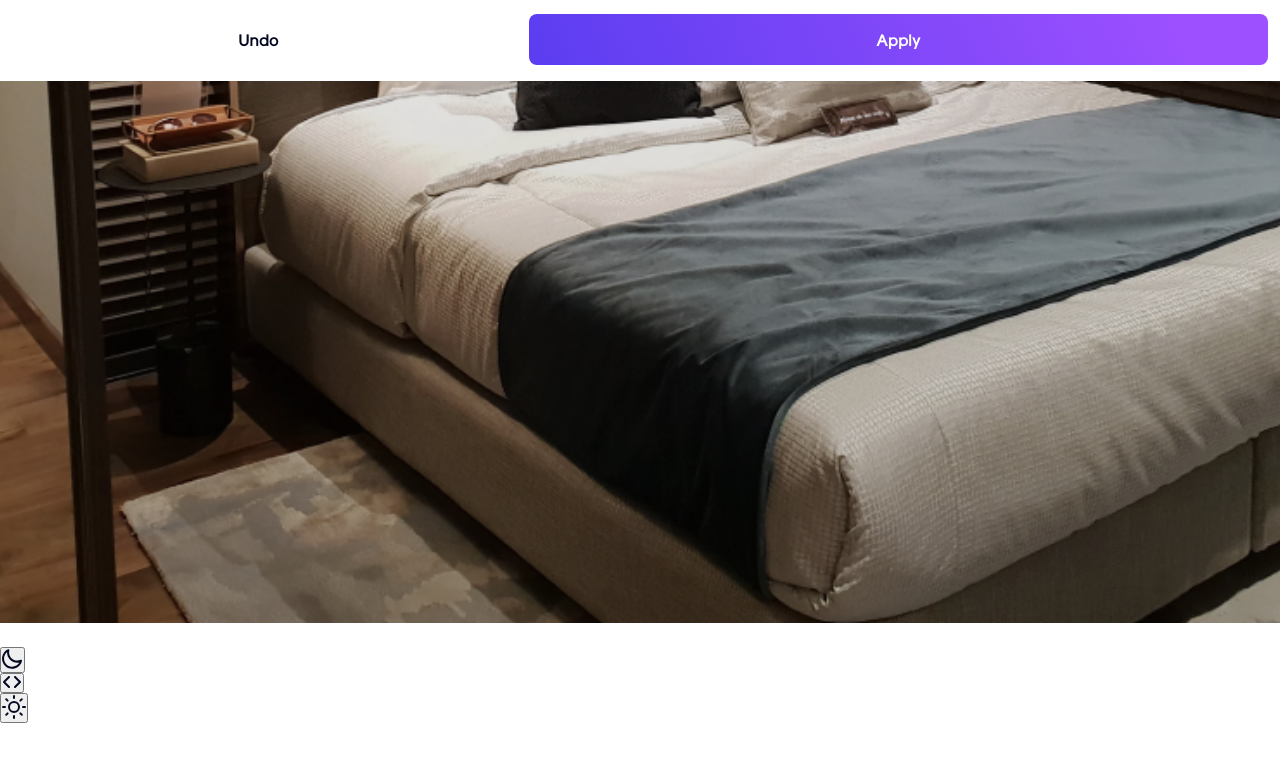
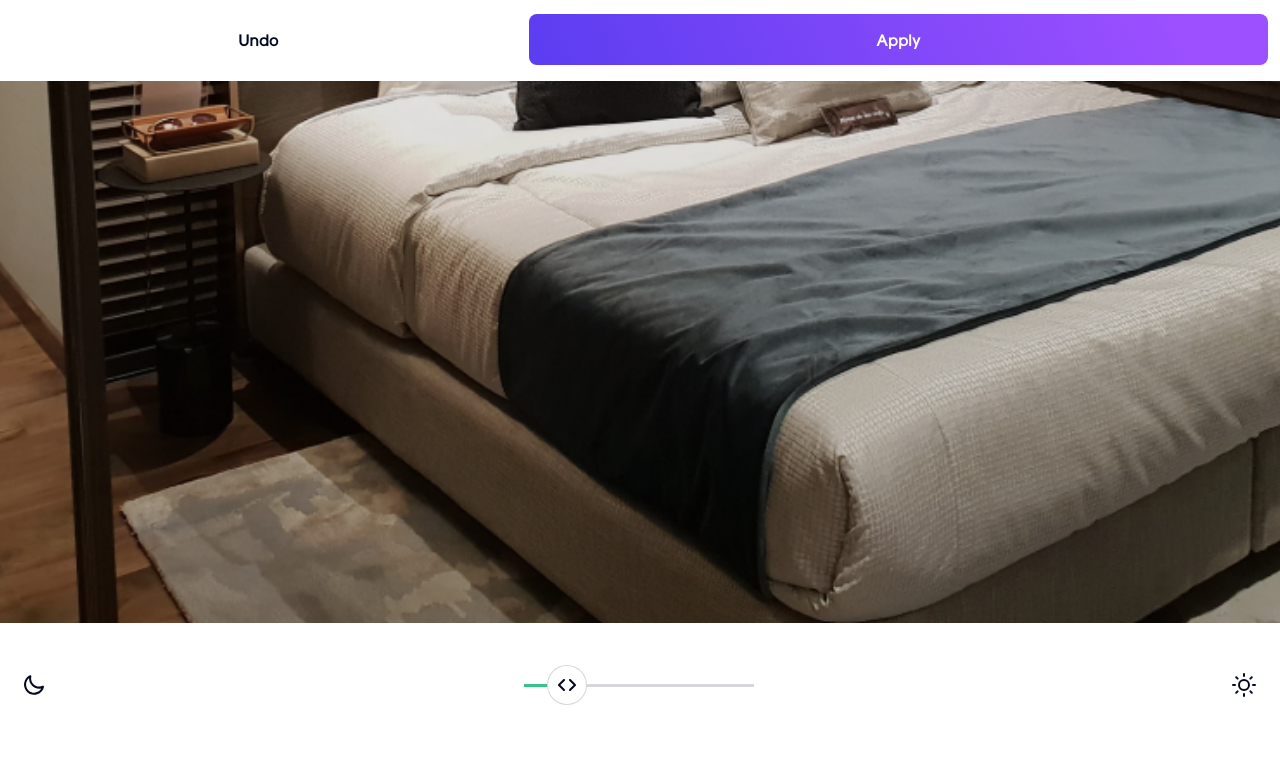
Before and after one commit to davitgelashvili/Online-Booking-veyvey, a plain HTML site: page mobile/accessbility-brightness.html in a window 1280 px wide. Shown: the part 719-1480 px from the top of the page. Drawn offline with nearby package versions, Linux system fonts and the light colour scheme.

Commit message:
added instagram ui

```diff
--- a/css/mobile/_form-elements.scss
+++ b/css/mobile/_form-elements.scss
@@ -1,5 +1,6 @@
 input[type='radio'],
-input[type='checkbox'] {
+input[type='checkbox'],
+input[type='search'] {
     accent-color: #583cf0;
 }
 
--- a/css/mobile/_page.scss
+++ b/css/mobile/_page.scss
@@ -1526,3 +1526,88 @@ img {
     letter-spacing: -0.078px;
     text-align: center;
 }
+
+.photo-actions {
+    margin-top: 50px;
+    display: flex;
+    justify-content: space-evenly;
+    align-items: center;
+
+    button {
+        display: flex;
+        flex-direction: column;
+        align-items: center;
+        gap: 13px;
+        font-weight: 700;
+        font-size: 16px;
+        letter-spacing: 0.5px;
+        text-transform: capitalize;
+        color: $mainColor;
+        background-color: transparent;
+        border: 0;
+
+        svg {
+            display: block;
+        }
+    }
+}
+
+.brightness {
+    margin-top: 50px;
+    padding-inline: 24px;
+    display: flex;
+    align-items: center;
+    justify-content: space-between;
+
+    button {
+        display: flex;
+        flex-direction: column;
+        align-items: center;
+        gap: 13px;
+        font-weight: 700;
+        font-size: 16px;
+        letter-spacing: 0.5px;
+        text-transform: capitalize;
+        color: $mainColor;
+        background-color: transparent;
+        border: 0;
+
+        svg {
+            display: block;
+        }
+    }
+
+    &__slider {
+        position: relative;
+
+        .line {
+            position: relative;
+            width: 230px;
+            height: 3px;
+            background-color: rgba(4, 9, 33, 0.16);
+
+            &__filled {
+                position: absolute;
+                top: 0;
+                left: 0;
+                bottom: 0;
+                width: 10%;
+                background-color: #34c488;
+            }
+        }
+
+        button {
+            position: absolute;
+            top: 50%;
+            left: 10%;
+            transform: translateY(-50%);
+            width: 40px;
+            height: 40px;
+            display: grid;
+            place-content: center;
+            border-radius: 100%;
+            background: #ffffff;
+            border: 1px solid rgba(4, 9, 33, 0.16);
+        }
+    }
+}
--- a/mobile/accessbility-brightness.html
+++ b/mobile/accessbility-brightness.html
@@ -45,8 +45,10 @@
                     </svg>
                 </button>
 
-                <div class="brightness-slider">
-                    <div class="line"></div>
+                <div class="brightness__slider">
+                    <div class="line">
+                        <div class="line__filled"></div>
+                    </div>
                     <button type="button" aria-label="adjust brightness level">
                         <svg width="20" height="14" viewBox="0 0 20 14" fill="none" xmlns="http://www.w3.org/2000/svg">
                             <path
```
Also changed, not shown: css/mobile.css, 1 other file.
